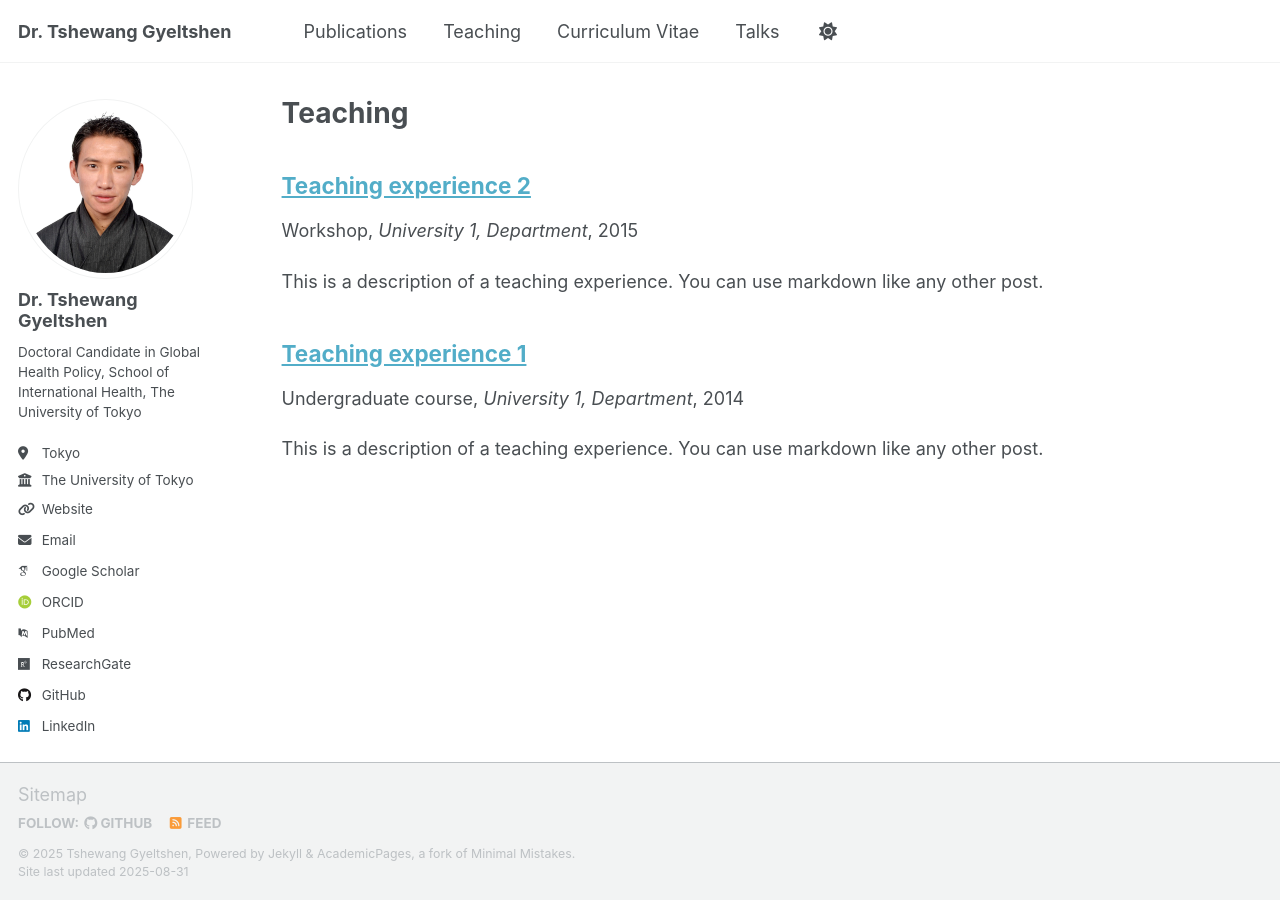
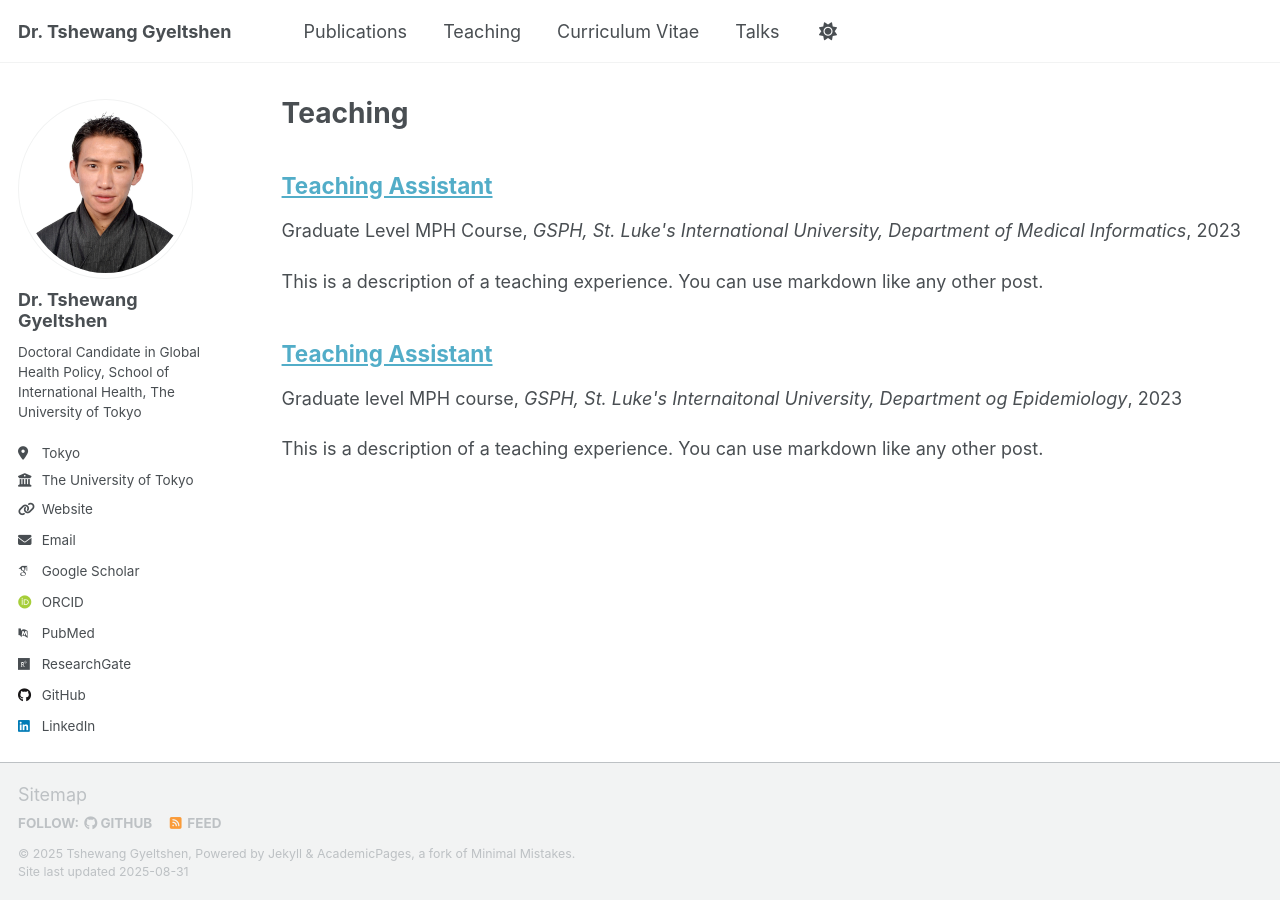
Before and after one commit to tgyeltshen/tgyeltshen.github.io, a Jekyll site: the page built from _pages/teaching.html, in a window 1280 px wide. Built offline with Jekyll 4.4.1, drawn with Linux system fonts in a browser that asks for light colours; some web fonts are replaced; a script that is not in the unit is left out.

Commit message:
added teaching exprnce

```diff
--- a/_teaching/2014-spring-teaching-1.md
+++ b/_teaching/2014-spring-teaching-1.md
@@ -1,11 +1,11 @@
 ---
-title: "Teaching experience 1"
+title: "Teaching Assistant"
 collection: teaching
-type: "Undergraduate course"
+type: "Graduate level MPH course"
 permalink: /teaching/2014-spring-teaching-1
-venue: "University 1, Department"
-date: 2014-01-01
-location: "City, Country"
+venue: "GSPH, St. Luke's Internaitonal University, Department og Epidemiology"
+date: 2023-04-01
+location: "Tokyo, Japan"
 ---
 
 This is a description of a teaching experience. You can use markdown like any other post.
--- a/_teaching/2015-spring-teaching-2.md
+++ b/_teaching/2015-spring-teaching-2.md
@@ -1,11 +1,11 @@
 ---
-title: "Teaching experience 2"
+title: "Teaching Assistant"
 collection: teaching
-type: "Workshop"
+type: "Graduate Level MPH Course"
 permalink: /teaching/2015-spring-teaching-1
-venue: "University 1, Department"
-date: 2015-01-01
-location: "City, Country"
+venue: "GSPH, St. Luke's International University, Department of Medical Informatics"
+date: 2023-04-01
+location: "Tokyo, Japan"
 ---
 
 This is a description of a teaching experience. You can use markdown like any other post.
```
